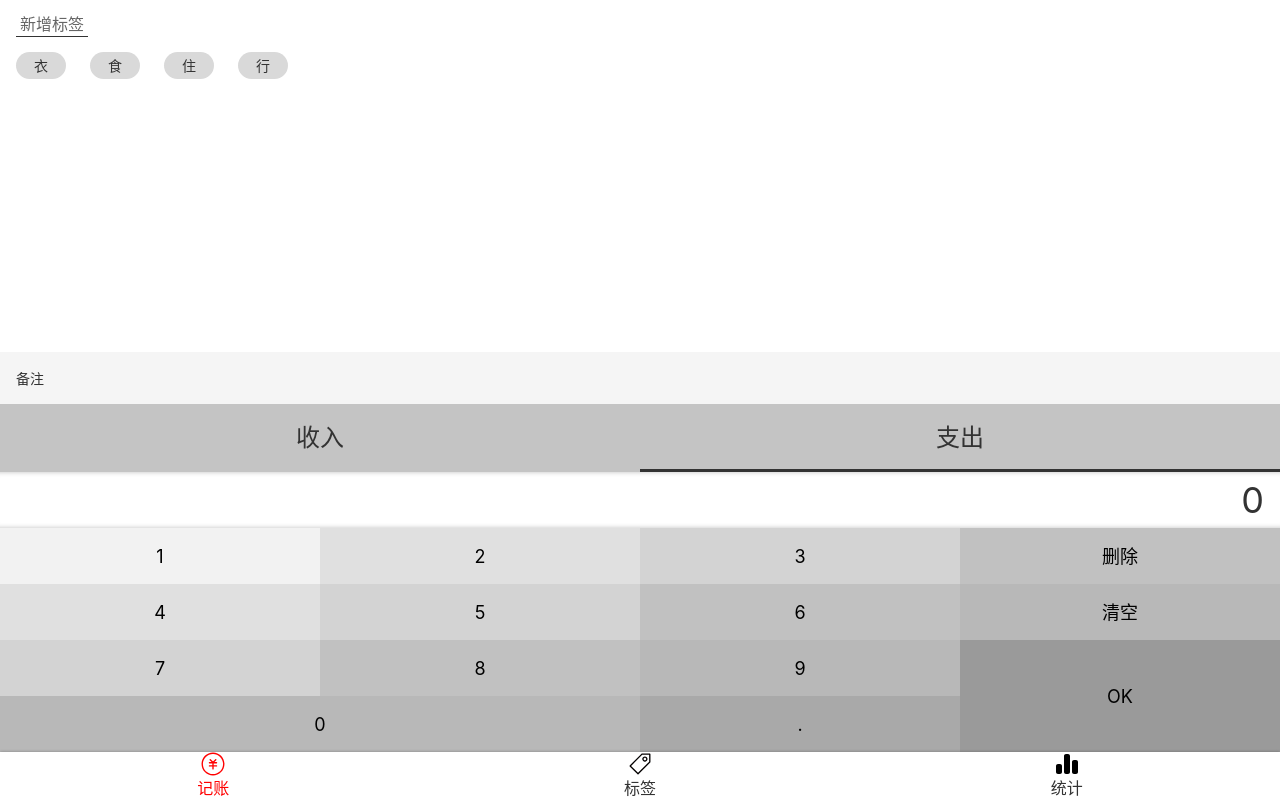
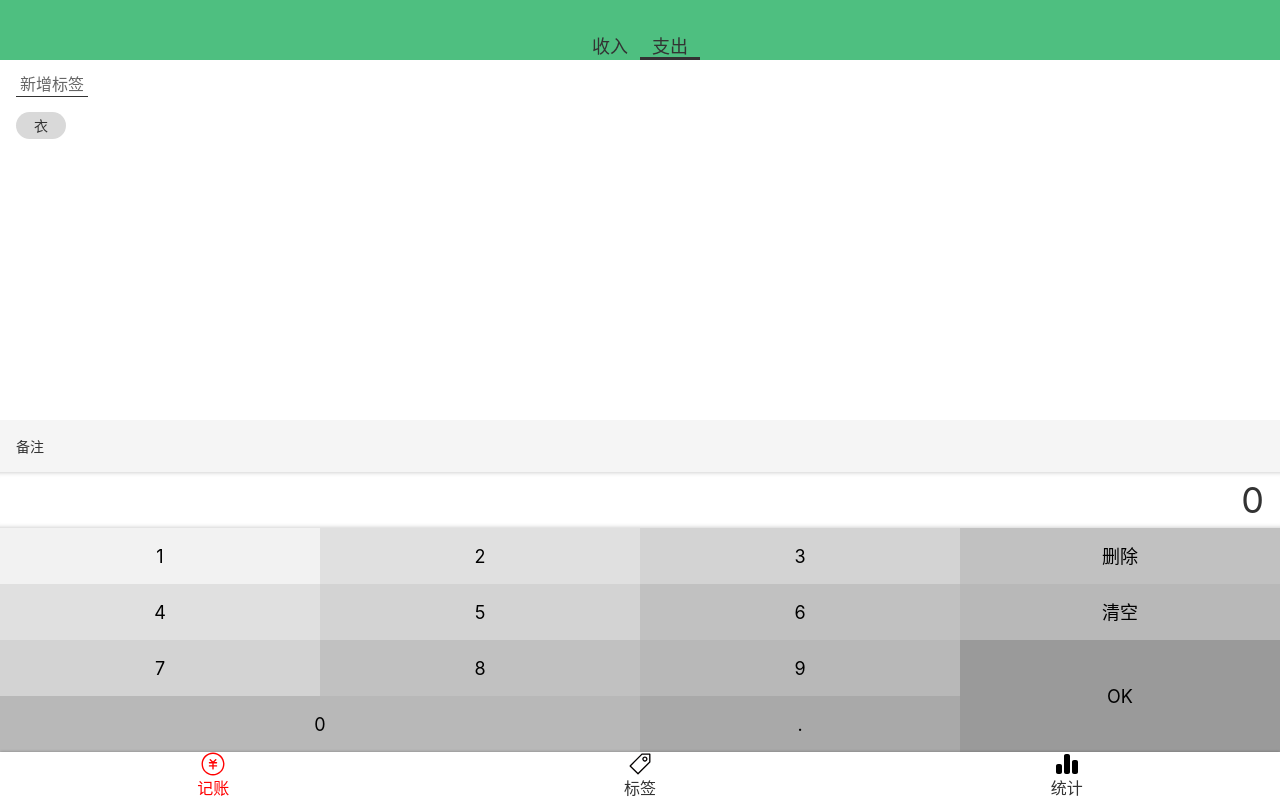
Before and after one commit to clang1996/react-test, a React app: page /tags/1#/money in a window 1280 px wide. Built offline with nearby package versions, Linux system fonts and the light colour scheme.

Commit message:
修改type样式

```diff
--- a/src/hooks/useTags.tsx
+++ b/src/hooks/useTags.tsx
@@ -9,9 +9,7 @@ const useTags = () => {
     if (localTags.length === 0) {
       localTags = [
         {id: createId(), name: '衣'},
-        {id: createId(), name: '食'},
-        {id: createId(), name: '住'},
-        {id: createId(), name: '行'},
+
       ];
     }
     setTags(localTags);
--- a/src/views/Money.tsx
+++ b/src/views/Money.tsx
@@ -12,7 +12,7 @@ const MyLayout = styled(Layout)`
     flex-direction: column;
 `;
 const TypeWrappper = styled.div`
-       background: #c4c4c4;
+       background: #4ebf80;
 `
 
 type Type = '-' | '+'
@@ -39,11 +39,12 @@ function Money() {
   };
   return (
     <MyLayout>
-      <TagsSection value={selected.tagIds} onChange={tagIds => onChange({tagIds})}/>
-      <NoteSection value={selected.note} onChange={note => onChange({note})}/>
       <TypeWrappper>
         <TypeSection value={selected.type} onChange={type => onChange({type})}/>
       </TypeWrappper>
+      <TagsSection value={selected.tagIds} onChange={tagIds => onChange({tagIds})}/>
+      <NoteSection value={selected.note} onChange={note => onChange({note})}/>
+
       <NumberPadSection value={selected.amount}
                         onOk={submit}
                         onChange={amount => onChange({amount})}/>
--- a/src/views/Money/TypeSection.tsx
+++ b/src/views/Money/TypeSection.tsx
@@ -2,20 +2,26 @@ import styled from 'styled-components';
 import React, {useState} from 'react';
 
 const Wrapper = styled.section`
-    font-size: 24px;
+    font-size: 18px;
     > ul{
        display: flex;
+       justify-content: center;
+       height: 60px;
        > li{
-       width: 50%;
-       padding: 16px 0;
+       display: flex;
+       width: 60px;
+       //border: 1px solid red;
+       padding-left: 12px;
+       //margin-bottom: 0;
+       align-items: flex-end;
        text-align: center;
        position: relative;
        &.selected::after{
+       position: absolute;
             display: block;
             content: '';
             height: 3px;
             background: #333;
-            position: absolute;
             bottom: 0;
             width: 100%;
             left: 0;
@@ -25,13 +31,13 @@ const Wrapper = styled.section`
 `;
 type Props = {
   value: '-' | '+',
-  onChange: (value:'-' | '+') => void
+  onChange: (value: '-' | '+') => void
 }
 const TypeSection: React.FC<Props> = (props) => {
   const typeMap = {'-': '支出', '+': '收入'};
   type Keys = keyof typeof typeMap
   const [typeList] = useState<Keys[]>(['+', '-']);
-  const type  =  props.value
+  const type = props.value;
   return (
     <Wrapper>
         <ul>
```
Lines whose indentation alone changed are shown as unchanged.
